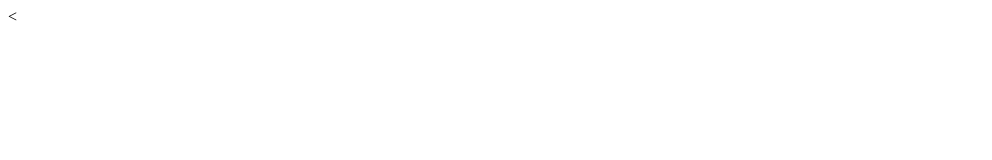
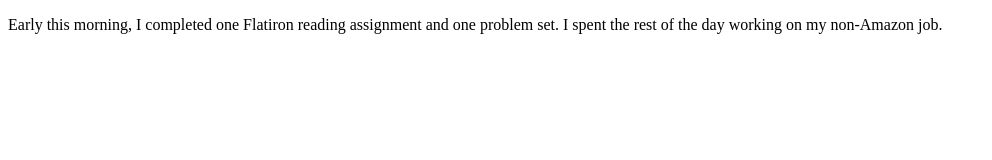
Before and after one commit to jtabb1/2021-09-06-Daily-Coding-Journal, a plain HTML site: page index.html in a window 1280 px wide. Shown: the whole page, without its empty margins (0-992 px from the left). Drawn offline with Linux system fonts and the light colour scheme.

Commit message:
Discuss what I did today.

```diff
--- a/index.html
+++ b/index.html
@@ -8,7 +8,11 @@
   </head>
   <body>
 
-    <
+    <p>
+      Early this morning, I completed one Flatiron reading
+      assignment and one problem set.  I spent the rest of the
+      day working on my non-Amazon job.
+    </p>
 
     <script src="script.js"></script>
   </body>
```
